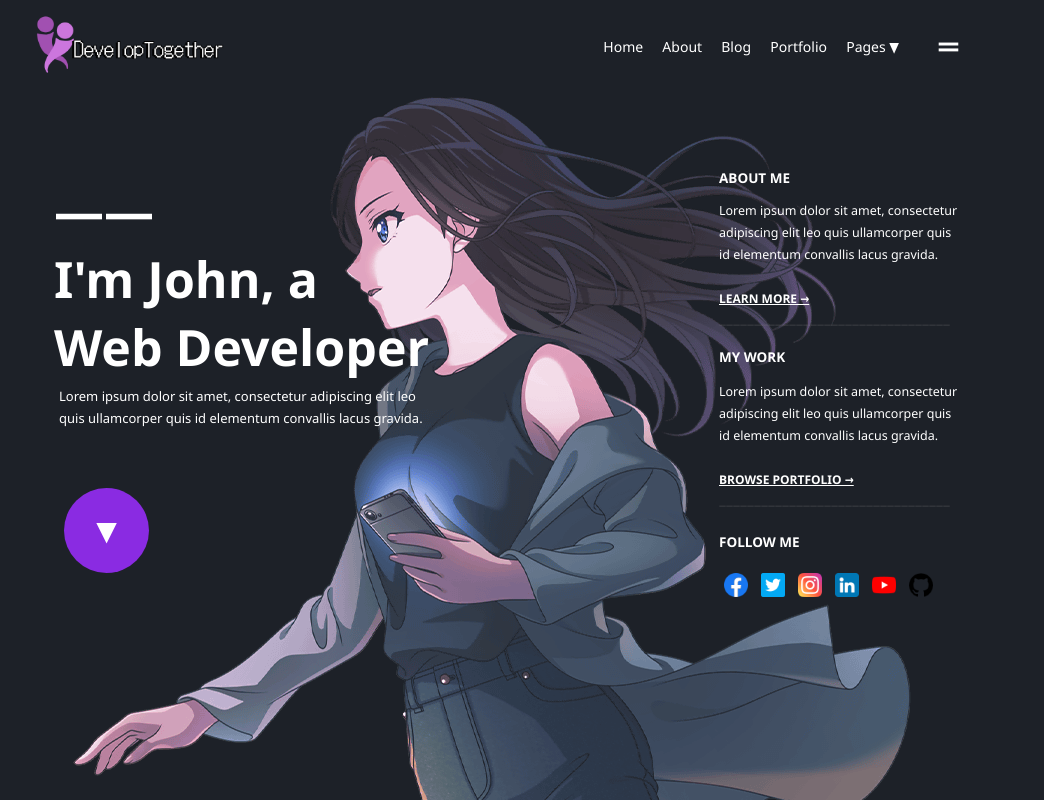
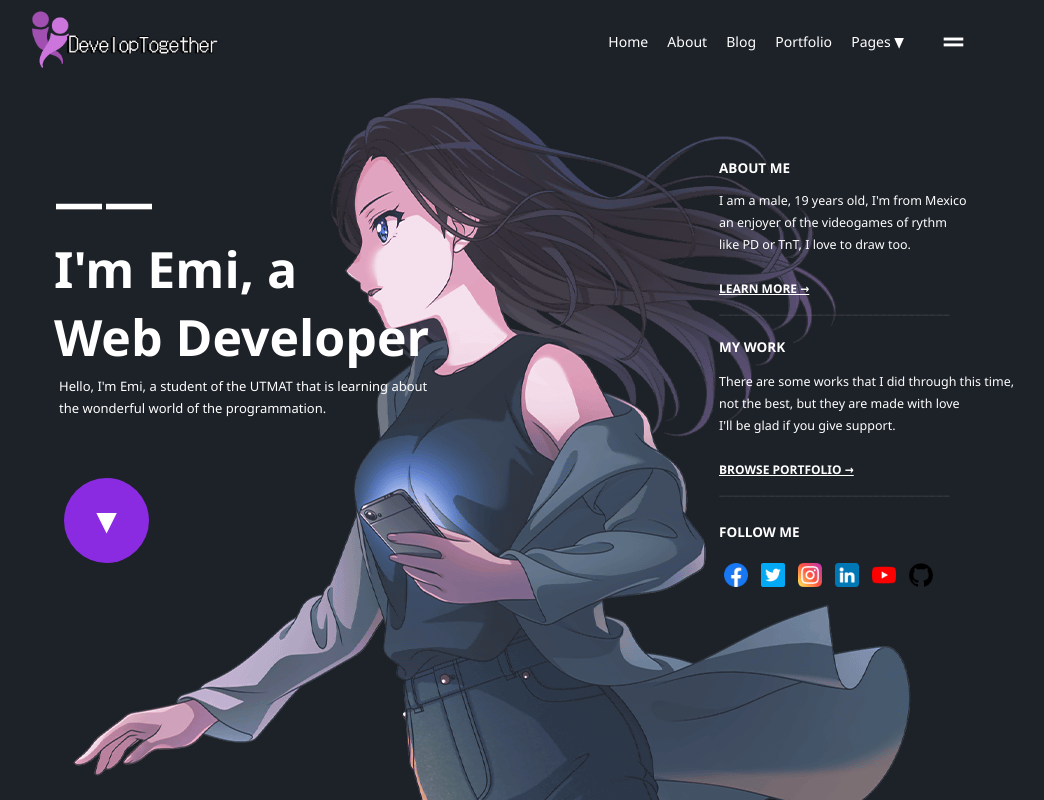
Before and after one commit to EMiRoM0/EMiRoM0.github.io, a plain HTML site: page Pract3_Portfolio/index.html in a window 1280 px wide. Shown: the whole page, without its empty margins (139-1183 px from the left). Drawn offline with Linux system fonts and the light colour scheme.

Commit message:
f:Some visual errors were fixed and the information in the page was updated

```diff
--- a/Pract3_Portfolio/index.html
+++ b/Pract3_Portfolio/index.html
@@ -26,11 +26,11 @@
     </header>
     <div class="entire_body">
         <div class="presentation_txt">
-            <h1>——<br>I'm John, a<br>Web Developer</h1>
+            <h1>——<br>I'm Emi, a<br>Web Developer</h1>
         </div>
             <div class="subpresentation_txt">
-            <p1>Lorem ipsum dolor sit amet, consectetur adipiscing elit leo</p1><br>
-            <p1>quis ullamcorper quis id elementum convallis lacus gravida.</p1>
+            <p1>Hello, I'm Emi, a student of the UTMAT that is learning about</p1><br>
+            <p1>the wonderful world of the programmation.</p1>
             </div>
             <div class="button">
                 <button>▼</button>
@@ -38,27 +38,26 @@
         </div>
         <div class="info_txt">
             <h2>ABOUT ME</h2>
-            <p2>Lorem ipsum dolor sit amet, consectetur</p2><br>
-            <p2>adipiscing elit leo quis ullamcorper quis</p2><br>
-            <p2>id elementum convallis lacus gravida.</p2><br>
+            <p2>I am a male, 19 years old, I'm from Mexico</p2><br>
+            <p2>an enjoyer of the videogames of rythm</p2><br>
+            <p2>like PD or TnT, I love to draw too.</p2><br>
             <br><li1><a href="#learnmore→">LEARN MORE →</a></li1>
             <h5>—————————————————————————————————</h5>
             <h3>MY WORK</h3>
-            <p3>Lorem ipsum dolor sit amet, consectetur</p3><br>
-            <p3>adipiscing elit leo quis ullamcorper quis</p3><br>
-            <p3>id elementum convallis lacus gravida.</p3><br>
+            <p3>There are some works that I did through this time,</p3><br>
+            <p3>not the best, but they are made with love</p3><br>
+            <p3>I'll be glad if you give support.</p3><br>
             <br><li1><a href="#browseportfolio→">BROWSE PORTFOLIO →</a></li1>
             <h5>—————————————————————————————————</h5>
         </div>
         <div class="social_media">
             <h4>FOLLOW ME</h4>
-            <img src="media/facebook.png" alt="Button to go to the developer profile in Facebook">
-            <img src="media/twitter.png" alt="Button to go to the developer profile in Twitter">
-            <img src="media/instagram.png" alt="Button to go to the developer profile in Instagram">
-            <img src="media/linkedin.png" alt="Button to go to the developer account in Linkedin">
-            <img src="media/youtube.png" alt="Button to go to the developer channel in Youtube">
-            <img src="media/github.png" alt="Button to go to the developer profile in Github">
+            <a href="#Facebook"><img src="media/facebook.png" alt="Button to go to the developer profile in Facebook"></a>
+            <a href="#Twitter"><img src="media/twitter.png" alt="Button to go to the developer profile in Twitter"></a>
+            <a href="#Instagram"><img src="media/instagram.png" alt="Button to go to the developer profile in Instagram"></a>
+            <a href="#LinkedIn"><img src="media/linkedin.png" alt="Button to go to the developer account in Linkedin"></a>
+            <a href="#Youtube"><img src="media/youtube.png" alt="Button to go to the developer channel in Youtube"></a>
+            <a href="#Github"><img src="media/github.png" alt="Button to go to the developer profile in Github"></a>
         </div>
-    </div>
 </body>
 </html>
--- a/Pract3_Portfolio/style.css
+++ b/Pract3_Portfolio/style.css
@@ -3,7 +3,7 @@ header{
     display: flex;
     height: 65px;
     align-items: center;
-    margin: 0px;
+    margin: -5px;
     padding: 5px;
     background-color: rgb(29, 33, 40);
 }
@@ -85,6 +85,7 @@ button{
     height: 85px;
     border-width: 0px;
     justify-content: space-between;
+    overflow: hidden;
 }
 .info_txt{
    padding-left: 850px;
@@ -134,3 +135,7 @@ li1{
 li1:hover{
     text-decoration-color: gray;
 }
+button:hover{
+    background-color: skyblue;
+    transition: 0.8s;
+}
```
